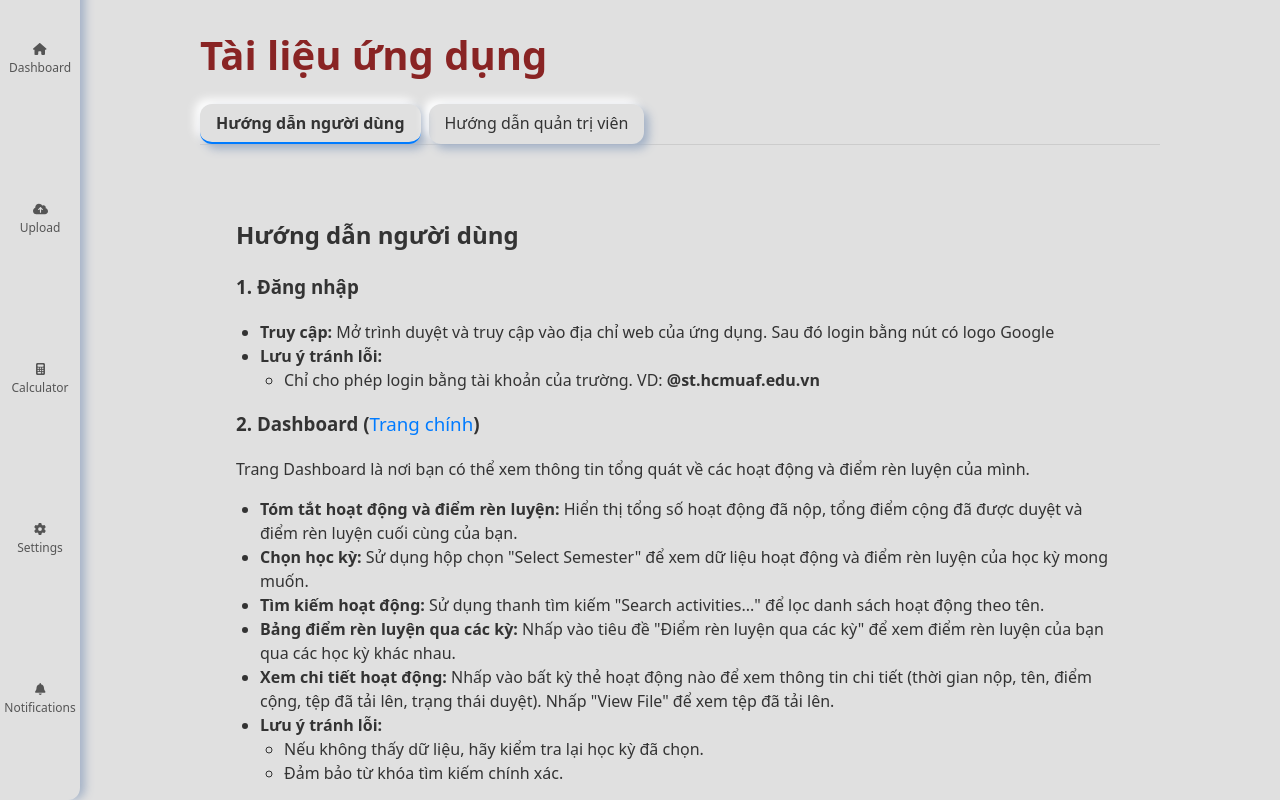
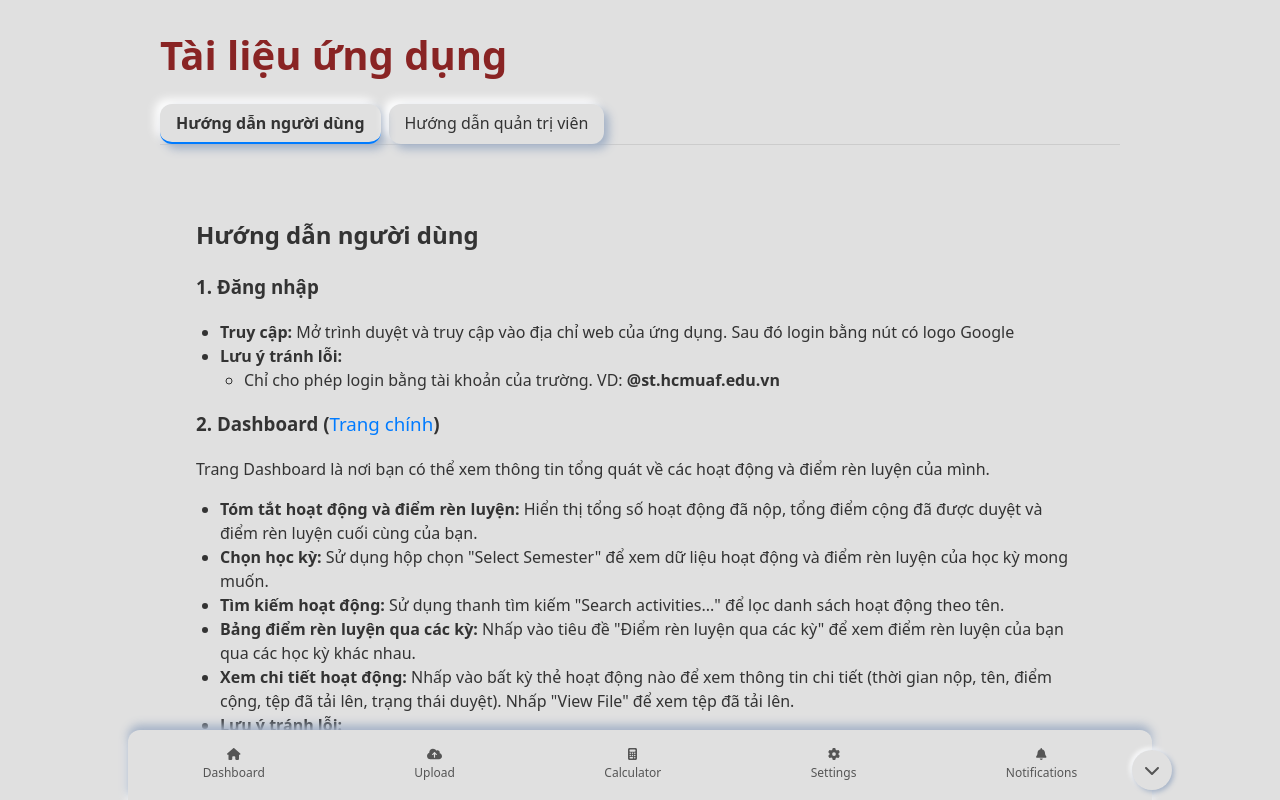
Before and after one commit to aczaao12/DH23VT, a React (Vite) app: page /docs in a window 1280 px wide. Shown: the top 800 px of the page. Built offline with nearby package versions, Linux system fonts and the light colour scheme; no server answers; sample sign-in values are in the browser's storage.

Commit message:
Thêm, sưa chức năng import và các haojt động cũ

```diff
--- a/src/components/shared/ActivityDefinitionManager.css
+++ b/src/components/shared/ActivityDefinitionManager.css
@@ -9,6 +9,27 @@
 .activity-definition-manager h4 {
   color: #333;
   margin-bottom: 15px;
+}
+
+.import-activity-definition-section {
+  margin-bottom: 30px;
+  padding: 20px;
+  border: 1px solid #e0e0e0;
+  border-radius: 8px;
+  background-color: #fff;
+}
+
+.json-file-input {
+  margin-right: 10px;
+}
+
+.import-btn {
+  margin-top: 10px;
+  margin-right: 10px; /* Add some space between buttons */
+}
+
+.create-sample-btn {
+  margin-top: 10px;
 }
 
 .add-activity-definition-section {
--- a/src/components/shared/AddActivityForm.jsx
+++ b/src/components/shared/AddActivityForm.jsx
@@ -5,17 +5,13 @@ const AddActivityForm = ({ onAddActivity }) => {
   const [activityName, setActivityName] = useState('');
   const [points, setPoints] = useState('');
 
-  const generateKey = (name) => {
-    return name.toLowerCase().replace(/\s+/g, '-').replace(/[^a-z0-9-]/g, '');
-  };
-
   const handleSubmit = (e) => {
     e.preventDefault();
     if (!activityName || !points) {
       alert('Please fill in all fields.');
       return;
     }
-    const activityKey = generateKey(activityName);
+    const activityKey = `ACT-${Date.now()}`;
     onAddActivity(activityKey, activityName, parseInt(points, 10));
     setActivityName('');
     setPoints('');
--- a/src/components/shared/BottomNavBar.css
+++ b/src/components/shared/BottomNavBar.css
@@ -13,27 +13,27 @@
   left: 0;
   right: 0;
   background-color: var(--neumo-bg); /* Use neumorphic background */
-  /* Remove original box-shadow */
-  box-shadow: 0 -5px 10px var(--neumo-dark-shadow), /* Shadow coming from bottom */
-              0 5px 10px var(--neumo-light-shadow); /* Light shadow for depth */
+  box-shadow: 0 -5px 10px var(--neumo-dark-shadow),
+              0 5px 10px var(--neumo-light-shadow);
   justify-content: space-around;
   padding: 10px 0;
   z-index: 1000;
-  border-top-left-radius: var(--neumo-border-radius); /* Rounded top corners */
+  border-top-left-radius: var(--neumo-border-radius);
   border-top-right-radius: var(--neumo-border-radius);
+  transition: transform 0.3s ease-in-out; /* Smooth transition for showing/hiding */
 }
 
 .bottom-nav-bar .nav-link {
   display: flex;
   flex-direction: column;
   align-items: center;
-  color: #555; /* Darker text for better contrast */
+  color: #555;
   text-decoration: none;
   font-size: 12px;
   gap: 4px;
-  padding: 8px 12px; /* Add padding for clickable area */
-  border-radius: var(--neumo-border-radius); /* Rounded corners for links */
-  transition: all 0.2s ease-in-out; /* Smooth transition */
+  padding: 8px 12px;
+  border-radius: var(--neumo-border-radius);
+  transition: all 0.2s ease-in-out;
 }
 
 .bottom-nav-bar .nav-link:hover {
@@ -42,8 +42,7 @@
 }
 
 .bottom-nav-bar .nav-link.active {
-  color: #007bff; /* Keep active color for distinction */
-  /* Add inset shadow for active state */
+  color: #007bff;
   box-shadow: inset 2px 2px 5px var(--neumo-dark-shadow),
               inset -2px -2px 5px var(--neumo-light-shadow);
 }
@@ -53,30 +52,61 @@ body {
   padding-bottom: 60px; /* Adjust this value to match the height of your nav bar */
 }
 
-/* Desktop styles */
+/* Desktop styles for bottom sheet */
 @media (min-width: 992px) {
-  .bottom-nav-bar {
-    flex-direction: column; /* Stack items vertically */
-    width: 80px; /* Fixed width for the sidebar */
-    height: 100vh; /* Full height */
-    bottom: 0;
-    left: 0;
-    right: auto; /* Remove right positioning */
-    padding: 20px 0; /* Adjust padding for vertical layout */
-    border-top-left-radius: 0; /* Remove top-left radius */
-    border-top-right-radius: var(--neumo-border-radius); /* Rounded top-right corner */
-    border-bottom-right-radius: var(--neumo-border-radius); /* Rounded bottom-right corner */
-    box-shadow: 5px 0 10px var(--neumo-dark-shadow), /* Shadow coming from right */
-                -5px 0 10px var(--neumo-light-shadow); /* Light shadow for depth */
+  .bottom-nav-bar.desktop-bottom-sheet {
+    width: 80%; /* Make it wider on desktop */
+    left: 50%;
+    transform: translateX(-50%); /* Center it */
+    border-radius: var(--neumo-border-radius) var(--neumo-border-radius) 0 0; /* Rounded top corners only */
+    box-shadow: 0 -5px 10px var(--neumo-dark-shadow),
+                0 5px 10px var(--neumo-light-shadow);
   }
 
-  .bottom-nav-bar .nav-link {
-    padding: 15px 0; /* Adjust padding for vertical links */
+  .bottom-nav-bar.desktop-bottom-sheet.bottom-sheet-hidden {
+    transform: translateX(-50%) translateY(100%); /* Slide out of view */
   }
 
-  /* Adjust body padding for desktop to make space for the sidebar */
+  .bottom-sheet-toggle-button {
+    position: fixed;
+    bottom: 10px; /* Position above the bottom sheet */
+    right: 10%; /* Position on the right side of the bottom sheet */
+    transform: translateX(50%); /* Adjust to align with the right edge */
+    z-index: 1001; /* Above the nav bar */
+    background-color: var(--neumo-bg);
+    border: none;
+    border-radius: 50%;
+    width: 40px;
+    height: 40px;
+    display: flex;
+    align-items: center;
+    justify-content: center;
+    cursor: pointer;
+    box-shadow: 2px 2px 5px var(--neumo-dark-shadow),
+                -2px -2px 5px var(--neumo-light-shadow);
+    transition: all 0.2s ease-in-out;
+    animation: float 2s ease-in-out infinite; /* Floating animation */
+  }
+
+  .bottom-sheet-toggle-button:hover {
+    box-shadow: inset 2px 2px 5px var(--neumo-dark-shadow),
+                inset -2px -2px 5px var(--neumo-light-shadow);
+  }
+
+  .bottom-sheet-toggle-button svg {
+    color: #555;
+  }
+
+  /* Floating animation */
+  @keyframes float {
+    0% { transform: translateY(0px) translateX(50%); }
+    50% { transform: translateY(-5px) translateX(50%); }
+    100% { transform: translateY(0px) translateX(50%); }
+  }
+
+  /* Adjust body padding for desktop to make space for the bottom sheet */
   body {
-    padding-left: 80px; /* Match the width of the sidebar */
-    padding-bottom: 0; /* Remove bottom padding on desktop */
+    padding-bottom: 60px; /* Keep padding for the bottom sheet */
+    padding-left: 0; /* Remove left padding */
   }
 }
--- a/src/components/shared/BottomNavBar.jsx
+++ b/src/components/shared/BottomNavBar.jsx
@@ -1,14 +1,30 @@
+import React, { useState } from 'react';
 import { NavLink } from 'react-router-dom';
 import './BottomNavBar.css';
 import { FontAwesomeIcon } from '@fortawesome/react-fontawesome';
-import { faHouse, faCloudArrowUp, faGear, faCalculator, faBell } from '@fortawesome/free-solid-svg-icons';
+import { faHouse, faCloudArrowUp, faGear, faCalculator, faBell, faChevronDown, faChevronUp } from '@fortawesome/free-solid-svg-icons';
 import { useResponsive } from '../../hooks/useResponsive'; // Import the hook
 
 const BottomNavBar = () => {
   const { isDesktopOrLaptop } = useResponsive(); // Use the hook
+  const [isSheetVisible, setIsSheetVisible] = useState(true);
+
+  const toggleSheetVisibility = () => {
+    setIsSheetVisible(!isSheetVisible);
+  };
 
   return (
-    <nav className={`bottom-nav-bar ${isDesktopOrLaptop ? 'desktop-nav' : ''}`}>
+    <>
+      {isDesktopOrLaptop && (
+        <button
+          className={`bottom-sheet-toggle-button ${isSheetVisible ? 'visible' : 'hidden'}`}
+          onClick={toggleSheetVisibility}
+          aria-label={isSheetVisible ? 'Hide navigation' : 'Show navigation'}
+        >
+          <FontAwesomeIcon icon={isSheetVisible ? faChevronDown : faChevronUp} />
+        </button>
+      )}
+      <nav className={`bottom-nav-bar ${isDesktopOrLaptop ? 'desktop-bottom-sheet' : ''} ${!isSheetVisible && isDesktopOrLaptop ? 'bottom-sheet-hidden' : ''}`}>
         <NavLink to="/dashboard" className="nav-link">
           <FontAwesomeIcon icon={faHouse} />
           <span>Dashboard</span>
@@ -30,6 +46,7 @@ const BottomNavBar = () => {
           <span>Notifications</span>
         </NavLink>
       </nav>
+    </>
   );
 };
 
--- a/src/components/shared/EditActivityModal.jsx
+++ b/src/components/shared/EditActivityModal.jsx
@@ -92,8 +92,7 @@ const EditActivityModal = ({ isOpen, onClose, activity, onUpdate, activitiesList
           <p className="read-only-field">{editedActivity['Chi tiết'] || ''}</p> {/* Read-only */}
         </div>
 
-        <div className="form-group">
-          <label>Current File:</label>
+        <div className="form-group file-upload-section">
           {editedActivity['File upload'] && (
             <a href={editedActivity['File upload']} target="_blank" rel="noopener noreferrer">
               View Current File
--- a/src/components/shared/Modal.css
+++ b/src/components/shared/Modal.css
@@ -110,14 +110,13 @@
 /* Mobile layout for form-row */
 @media (max-width: 767px) { /* Assuming 767px is mobile breakpoint */
   .form-row {
-    flex-direction: column; /* Stack vertically */
-    gap: 0; /* Remove gap when stacked */
+    flex-direction: row; /* Arrange horizontally */
+    flex-wrap: wrap; /* Allow items to wrap to the next line */
+    gap: 10px; /* Smaller gap for mobile */
   }
   .form-row .form-group {
-    margin-bottom: 15px; /* Add back margin for stacked items */
-  }
-  .form-row .form-group:last-child {
-    margin-bottom: 0; /* No bottom margin for the last stacked item */
+    flex: 0 0 calc(33.33% - 7px); /* Three columns, accounting for smaller gap */
+    margin-bottom: 0; /* Remove bottom margin from individual form-groups within a row */
   }
 }
 
@@ -131,3 +130,7 @@
   box-sizing: border-box;
   width: 100%;
 }
+
+.file-upload-section {
+  margin-top: 25px; /* Add space above the file upload section */
+}
--- a/src/components/shared/SearchableSelect.jsx
+++ b/src/components/shared/SearchableSelect.jsx
@@ -40,7 +40,7 @@ const SearchableSelect = ({ options, value, onChange, placeholder }) => {
   };
 
   const filteredOptions = Object.keys(options).filter(key =>
-    options[key].name.toLowerCase().includes(searchTerm.toLowerCase())
+    options[key] && options[key].name && options[key].name.toLowerCase().includes(searchTerm.toLowerCase())
   );
 
   return (
```
Also changed, not shown: src/components/shared/ActivityDefinitionManager.jsx (+76 -5 lines), src/hooks/useActivities.js (+16 -12 lines), src/pages/DashboardPage/DashboardView.jsx (+17 -1 lines), src/pages/UploadPage/UploadView.jsx (+18 -5 lines), 1 other file (tests, documents, lock files or other folders). Lines whose indentation alone changed are shown as unchanged.
